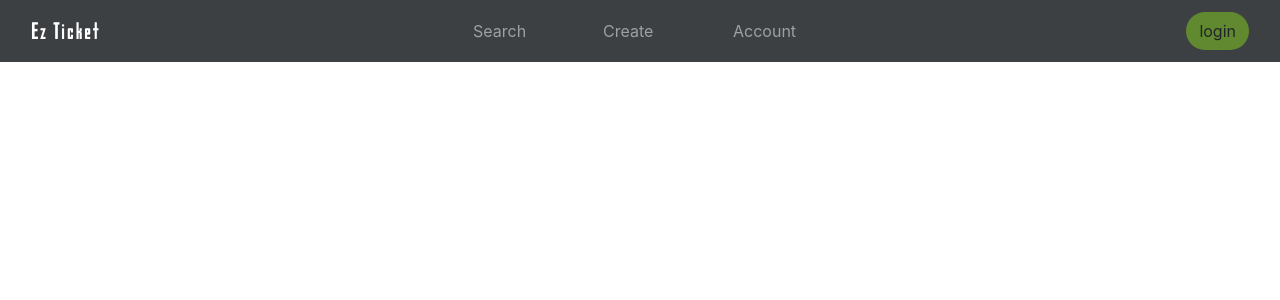
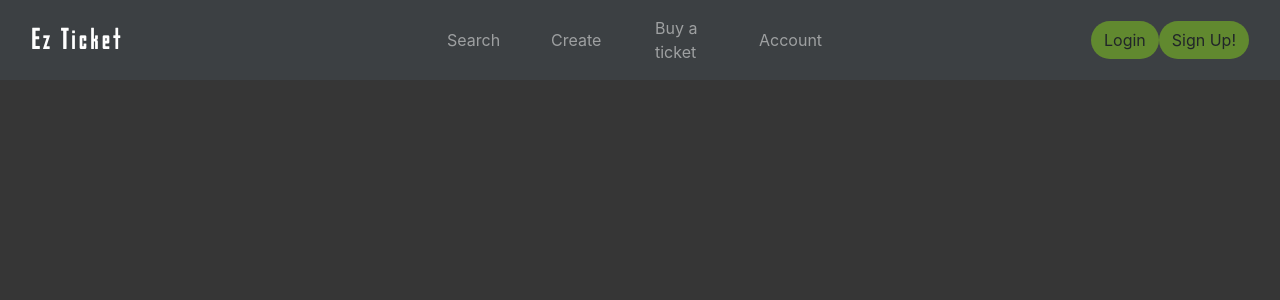
Before and after one commit to nicholasm185/WASD-FP, an Angular app: page / in a window 1280 px wide. Shown: the top 300 px of the page. Built offline with nearby package versions, Linux system fonts and the light colour scheme.

Commit message:
search added

```diff
--- a/angular.json
+++ b/angular.json
@@ -123,6 +123,10 @@
           }
         }
       }
-    }},
-  "defaultProject": "wasd-fp"
+    }
+  },
+  "defaultProject": "wasd-fp",
+  "cli": {
+    "analytics": "0bc1dbc6-3c81-4a0b-b397-34137e29fa27"
+  }
 }
--- a/src/app/navbar/navbar.component.html
+++ b/src/app/navbar/navbar.component.html
@@ -3,15 +3,19 @@
     <a class="navbar-brand brand-font" [routerLink]="['/']">Ez Ticket</a>
   </div>
   <div class="col-md-1">
-    <a class="navbar-text">Search</a>
+    <a class="navbar-text" routerLink="/search">Search</a>
   </div>
   <div class="col-md-1">
     <a class="navbar-text">Create</a>
   </div>
   <div class="col-md-1">
+    <a class="navbar-text">Buy a ticket</a>
+  </div>
+  <div class="col-md-1">
     <a class="navbar-text">Account</a>
   </div>
   <div class="col-md-4 text-right">
-    <button class="btn btn-green">login</button>
+    <button class="btn btn-green">Login</button>
+    <button class="btn btn-green">Sign Up!</button>
   </div>
 </nav>
--- /dev/null
+++ b/src/app/search/search.component.html
@@ -0,0 +1,10 @@
+
+<div class="wrapper text-center" ng-app="app" ng-controller="index">
+    <div class="text-wrapper">
+        <div class="search-wrapper">
+            <input type="text" class="input" ng-model="searchString" placeholder="What do you want to find?">
+        </div>
+        <div class="result-wrapper" ng-repeat="item in items | searchFilter: searchString">
+        </div>
+    </div>
+</div>
--- /dev/null
+++ b/src/app/search/search.component.ts
@@ -0,0 +1,15 @@
+import { Component, OnInit } from '@angular/core';
+
+@Component({
+  selector: 'app-search',
+  templateUrl: './search.component.html',
+  styleUrls: ['./search.component.css']
+})
+export class SearchComponent implements OnInit {
+
+  constructor() { }
+
+  ngOnInit(): void {
+  }
+
+}
--- a/src/index.html
+++ b/src/index.html
@@ -2,7 +2,7 @@
 <html lang="en">
 <head>
   <meta charset="utf-8">
-  <title>WasdFp</title>
+  <title>Welcome! :: 'appname'</title>
   <base href="/">
   <meta name="viewport" content="width=device-width, initial-scale=1">
   <link rel="icon" type="image/x-icon" href="favicon.ico">
--- a/src/styles.css
+++ b/src/styles.css
@@ -6,7 +6,7 @@
 
 .btn-green{
   background-color: #61892F;
-  border-radius: 20px;
+  border-radius: 25px;
 }
 
 .btn-green:hover{
@@ -23,6 +23,10 @@
 
 .brand-font{
   font-family: Bully, sans-serif;
-  font-size: 150%;
-  letter-spacing: 2px;
+  font-size: 190%;
+  letter-spacing: 3px;
 }
+
+body{
+  background-color:#363636;
+}
```
Also changed, not shown: src/app/app.module.ts (+5 -2 lines), src/app/search/search.component.css (added), 2 other files (tests, documents, lock files or other folders).
